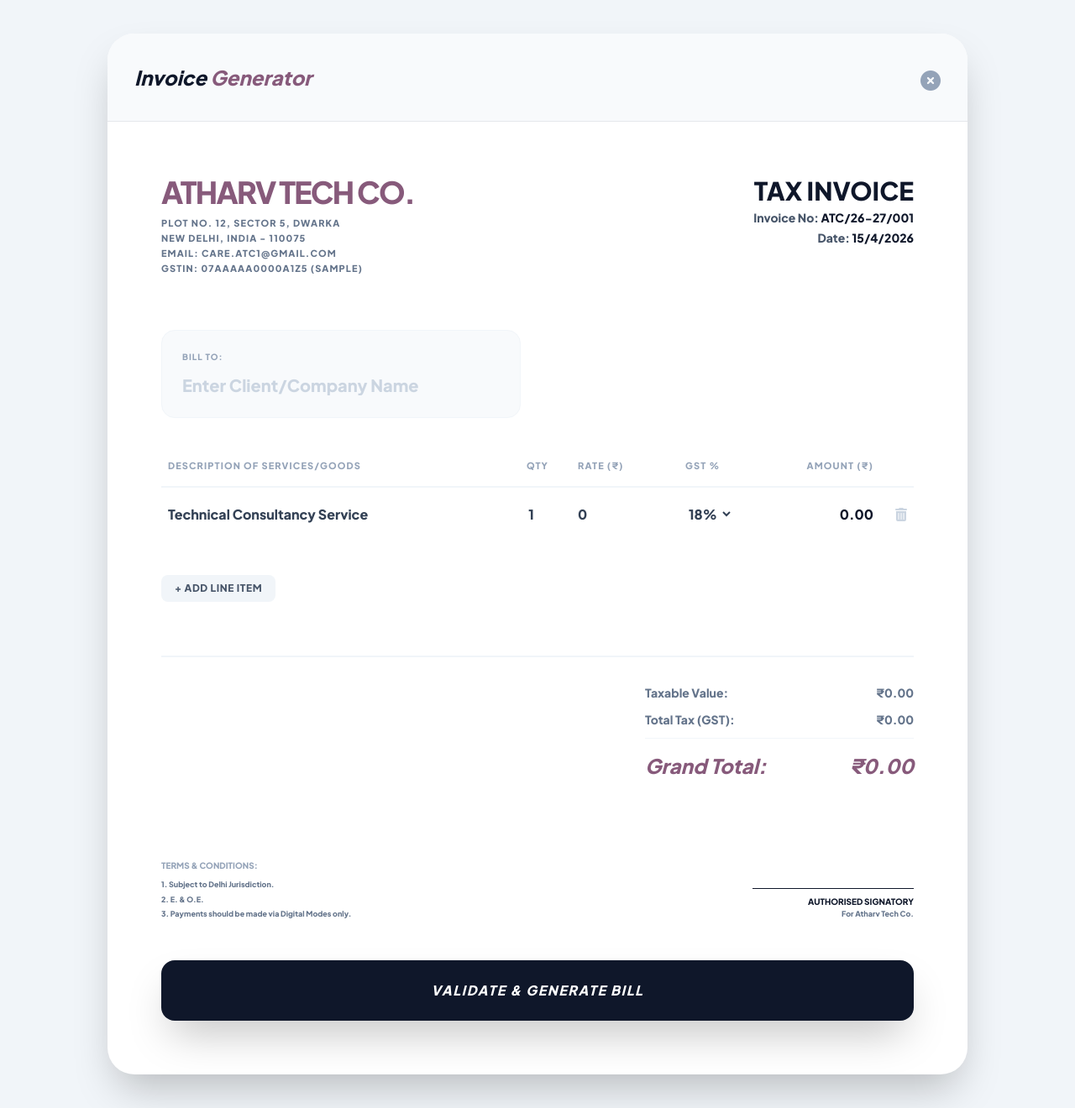
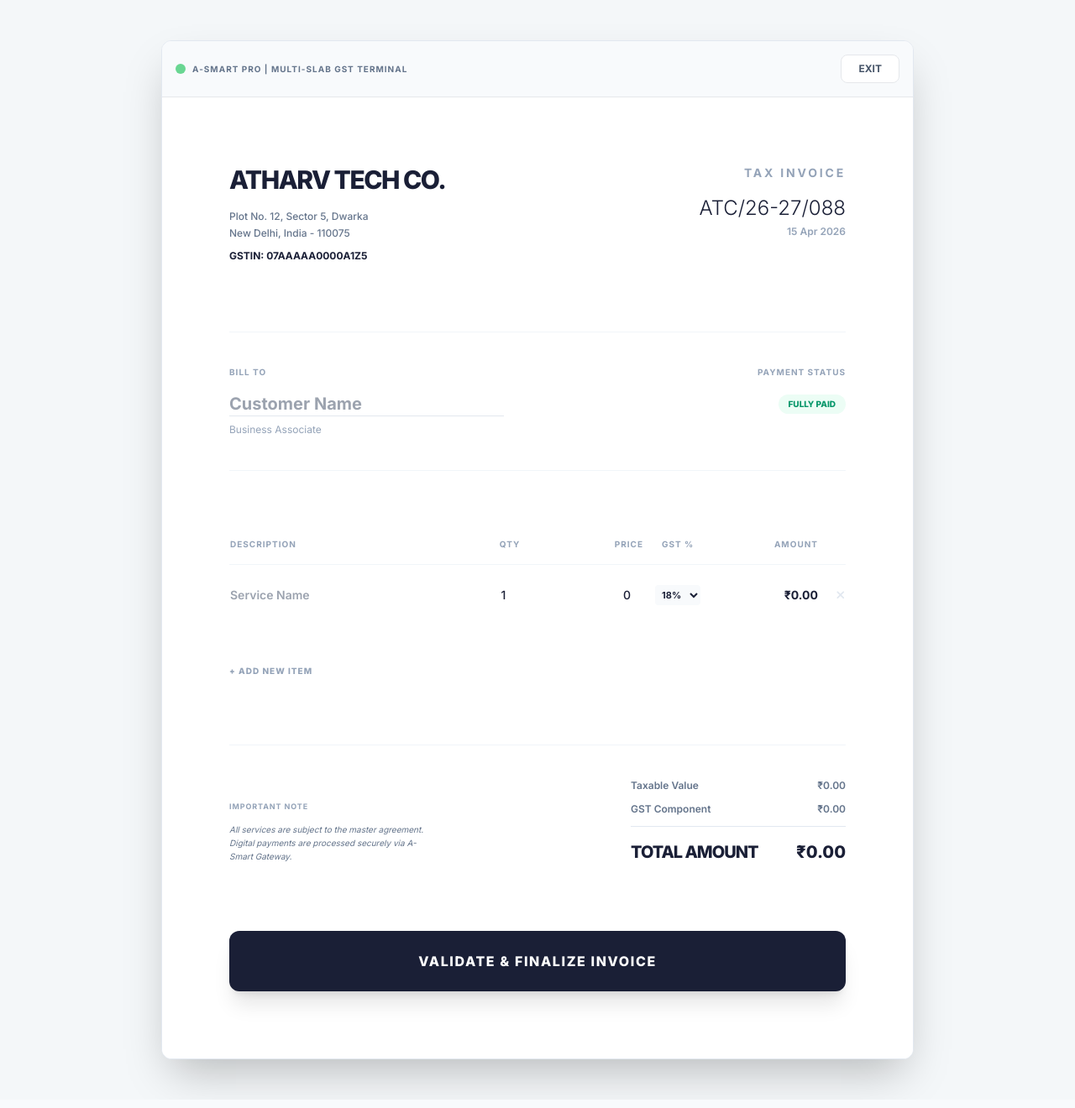
Before and after one commit to careatc1-pixel/A-SmartERP, a Flask app: page /sales/new in a window 1280 px wide. Shown: the whole page at 84% size. Run offline with Flask 3, Linux system fonts and the light colour scheme; the visitor is signed in with stand-in values (Sample User, id 1); data that the repository does not hold is empty; some libraries are stand-ins or nearby versions.

Commit message:
Invoicing-ERP-Reset-Wed 04/15/2026-22:11:13.37

```diff
--- a/templates/sales_form.html
+++ b/templates/sales_form.html
@@ -3,169 +3,151 @@
 <head>
     <meta charset="UTF-8">
     <meta name="viewport" content="width=device-width, initial-scale=1.0">
-    <title>Tax Invoice | Atharv Tech Co.</title>
+    <title>Tax Invoice | A-SmartERP Premium</title>
     <script src="https://cdn.tailwindcss.com"></script>
     <script defer src="https://unpkg.com/alpinejs@3.x.x/dist/cdn.min.js"></script>
     <link rel="stylesheet" href="https://cdnjs.cloudflare.com/ajax/libs/font-awesome/6.5.0/css/all.min.css">
     <style>
-        @import url('https://fonts.googleapis.com/css2?family=Plus+Jakarta+Sans:wght@400;600;800&display=swap');
-        body { font-family: 'Plus Jakarta Sans', sans-serif; background: #f1f5f9; }
+        @import url('https://fonts.googleapis.com/css2?family=Inter:wght@300;400;500;600;700;800&display=swap');
 
-        /* Corporate Printing Fixes */
-        .print-only { display: none; }
+        body { font-family: 'Inter', sans-serif; background: #f4f7f9; color: #1a1f36; }
+
+        /* Neutral Billionaire-Style Palette */
+        .text-premium { color: #1a1f36; }
+        .bg-premium { background-color: #1a1f36; }
 
         @media print {
-            .no-print, .no-print * {
-                display: none !important;
-                height: 0;
-                margin: 0;
-                padding: 0;
-            }
-            .print-only { display: block; }
-            body { background: white; padding: 0; margin: 0; }
-            .invoice-card {
-                box-shadow: none !important;
-                border: none !important;
-                width: 100% !important;
-                margin: 0 !important;
-                padding: 20px !important;
-            }
-            @page { margin: 1.5cm; }
+            .no-print { display: none !important; }
+            body { background: white !important; }
+            .invoice-shell { box-shadow: none !important; border: none !important; margin: 0 !important; width: 100% !important; max-width: 100% !important; }
+            @page { size: A4; margin: 0; }
+            .content-area { padding: 40px !important; }
         }
 
-        input, select { border: none; outline: none; background: transparent; }
+        .input-clean { border-bottom: 1px solid #e3e8ee; transition: all 0.2s; }
+        .input-clean:focus { border-bottom-color: #5469d4; }
     </style>
 </head>
-<body class="p-4 md:p-10">
+<body class="p-0 md:p-12">
 
-    <div class="max-w-5xl mx-auto bg-white rounded-[2rem] shadow-2xl overflow-hidden invoice-card"
-         x-data="invoiceSystem()">
+    <div class="max-w-4xl mx-auto bg-white shadow-2xl invoice-shell overflow-hidden rounded-xl border border-slate-200" x-data="invoiceSystem()">
 
-        <div class="p-8 border-b flex justify-between items-center bg-slate-50 no-print">
-            <div>
-                <h2 class="text-2xl font-black text-slate-900 italic">Invoice <span class="text-[#875A7B]">Generator</span></h2>
+        <div class="p-4 bg-slate-50 border-b flex justify-between items-center no-print">
+            <div class="flex items-center gap-2">
+                <span class="w-3 h-3 bg-green-500 rounded-full animate-pulse"></span>
+                <span class="text-[10px] font-bold text-slate-500 uppercase tracking-widest">A-Smart Pro | Multi-Slab GST Terminal</span>
             </div>
-            <div class="flex gap-4">
-                <button @click="generatePDF()" x-show="isSaved" class="bg-emerald-600 text-white px-6 py-2 rounded-xl font-bold text-sm shadow-lg hover:bg-emerald-700 transition-all">
-                    <i class="fa-solid fa-file-pdf mr-2"></i> Print / Download PDF
+            <div class="flex gap-3">
+                <button @click="window.print()" x-show="isSaved" class="bg-premium text-white px-5 py-2 rounded-lg font-bold text-xs transition-transform active:scale-95 shadow-lg">
+                    <i class="fa-solid fa-download mr-2"></i> DOWNLOAD INVOICE
                 </button>
-                <a href="/accounting" class="text-slate-400 hover:text-red-500 mt-2"><i class="fa-solid fa-circle-xmark text-2xl"></i></a>
+                <a href="/accounting" class="bg-white border px-5 py-2 rounded-lg font-bold text-xs text-slate-600 hover:bg-slate-50">EXIT</a>
             </div>
         </div>
 
-        <div class="p-8 md:p-16">
-            <div class="flex justify-between items-start mb-16">
-                <div>
-                    <h1 class="text-4xl font-extrabold text-[#875A7B] tracking-tighter mb-2">ATHARV TECH CO.</h1>
-                    <div class="text-[11px] font-bold text-slate-500 leading-relaxed uppercase tracking-widest">
+        <div class="content-area p-12 md:p-20 bg-white">
+            <div class="flex justify-between items-start mb-20">
+                <div class="space-y-4">
+                    <h1 class="text-3xl font-extrabold tracking-tighter text-premium">ATHARV TECH CO.</h1>
+                    <div class="text-[12px] text-slate-500 font-medium leading-relaxed">
                         <p>Plot No. 12, Sector 5, Dwarka</p>
                         <p>New Delhi, India - 110075</p>
-                        <p>Email: care.atc1@gmail.com</p>
-                        <p>GSTIN: 07AAAAA0000A1Z5 (Sample)</p>
+                        <p class="mt-2 text-premium font-bold">GSTIN: 07AAAAA0000A1Z5</p>
                     </div>
                 </div>
                 <div class="text-right">
-                    <h2 class="text-3xl font-black text-slate-900 mb-1">TAX INVOICE</h2>
+                    <h2 class="text-sm font-bold text-slate-400 uppercase tracking-[0.2em] mb-4">Tax Invoice</h2>
                     <div class="space-y-1">
-                        <p class="text-sm font-bold text-slate-600">Invoice No: <span class="text-slate-900" x-text="invNo"></span></p>
-                        <p class="text-sm font-bold text-slate-600">Date: <span class="text-slate-900" x-text="new Date().toLocaleDateString('en-IN')"></span></p>
+                        <p class="text-2xl font-light text-premium" x-text="invNo"></p>
+                        <p class="text-xs font-semibold text-slate-400" x-text="new Date().toLocaleDateString('en-GB', {day:'2-digit', month:'short', year:'numeric'})"></p>
                     </div>
                 </div>
             </div>
 
-            <div class="grid grid-cols-2 gap-10 mb-12">
-                <div class="p-6 bg-slate-50 rounded-2xl border border-slate-100">
-                    <p class="text-[10px] font-black text-slate-400 uppercase tracking-widest mb-3">Bill To:</p>
-                    <input type="text" x-model="clientName" placeholder="Enter Client/Company Name"
-                           class="w-full text-xl font-bold text-slate-800 placeholder:text-slate-300 no-print">
-                    <p class="print-only text-xl font-bold text-slate-800" x-text="clientName"></p>
+            <div class="grid grid-cols-2 gap-20 mb-16 border-t border-b py-10 border-slate-100">
+                <div>
+                    <h4 class="text-[10px] font-bold text-slate-400 uppercase mb-4 tracking-widest">Bill To</h4>
+                    <input type="text" x-model="clientName" placeholder="Customer Name" class="no-print text-xl font-bold text-premium w-full focus:outline-none input-clean">
+                    <p class="hidden print:block text-xl font-bold text-premium" x-text="clientName || 'Valued Client'"></p>
+                    <p class="text-xs text-slate-400 mt-2">Business Associate</p>
+                </div>
+                <div class="text-right">
+                    <h4 class="text-[10px] font-bold text-slate-400 uppercase mb-4 tracking-widest">Payment Status</h4>
+                    <span class="inline-block px-3 py-1 bg-emerald-50 text-emerald-600 text-[10px] font-black uppercase rounded-full">Fully Paid</span>
                 </div>
             </div>
 
-            <table class="w-full mb-10">
+            <table class="w-full mb-10 text-left">
                 <thead>
-                    <tr class="text-left text-[11px] font-black text-slate-400 uppercase tracking-widest border-b-2 border-slate-100">
-                        <th class="pb-4 px-2">Description of Services/Goods</th>
-                        <th class="pb-4 px-2 w-20 text-center">Qty</th>
-                        <th class="pb-4 px-2 w-32">Rate (₹)</th>
-                        <th class="pb-4 px-2 w-24">GST %</th>
-                        <th class="pb-4 px-2 w-36 text-right">Amount (₹)</th>
-                        <th class="pb-4 px-2 w-10 no-print"></th>
+                    <tr class="text-[10px] font-bold text-slate-400 uppercase tracking-widest border-b border-slate-100">
+                        <th class="py-4 font-bold">Description</th>
+                        <th class="py-4 w-16 text-center">Qty</th>
+                        <th class="py-4 w-32 text-right">Price</th>
+                        <th class="py-4 w-20 text-center">GST %</th>
+                        <th class="py-4 w-32 text-right">Amount</th>
+                        <th class="py-4 w-8 no-print"></th>
                     </tr>
                 </thead>
-                <tbody class="divide-y divide-slate-50">
+                <tbody class="text-sm divide-y divide-slate-50">
                     <template x-for="(item, index) in items" :key="index">
                         <tr class="group">
-                            <td class="py-5 px-2">
-                                <input type="text" x-model="item.name" class="w-full font-bold text-slate-700">
+                            <td class="py-6">
+                                <input type="text" x-model="item.name" placeholder="Service Name" class="w-full font-semibold text-premium focus:outline-none">
                             </td>
-                            <td class="py-5 px-2 text-center font-bold text-slate-700">
-                                <input type="number" x-model.number="item.qty" @input="calculate()" class="w-full text-center">
+                            <td class="py-6 text-center">
+                                <input type="number" x-model.number="item.qty" @input="calculate()" class="w-full text-center font-medium">
                             </td>
-                            <td class="py-5 px-2 font-bold text-slate-700">
-                                <input type="number" x-model.number="item.price" @input="calculate()" class="w-full">
+                            <td class="py-6 text-right font-medium">
+                                <input type="number" x-model.number="item.price" @input="calculate()" class="w-full text-right">
                             </td>
-                            <td class="py-5 px-2 font-bold text-slate-700">
-                                <select x-model.number="item.gstSlab" @change="calculate()" class="bg-transparent no-print cursor-pointer">
-                                    <option value="0">0%</option>
-                                    <option value="5">5%</option>
-                                    <option value="12">12%</option>
-                                    <option value="18">18%</option>
-                                    <option value="28">28%</option>
+                            <td class="py-6 text-center">
+                                <select x-model.number="item.gstSlab" @change="calculate()" class="no-print font-bold text-[11px] bg-slate-50 p-1 rounded cursor-pointer">
+                                    <option value="0">0%</option><option value="5">5%</option><option value="12">12%</option><option value="18">18%</option><option value="28">28%</option>
                                 </select>
-                                <span class="print-only" x-text="item.gstSlab + '%'"></span>
+                                <span class="hidden print:block text-[11px] font-bold" x-text="item.gstSlab + '%'"></span>
                             </td>
-                            <td class="py-5 px-2 text-right font-black text-slate-900"
-                                x-text="(item.qty * item.price * (1 + item.gstSlab/100)).toLocaleString('en-IN', {minimumFractionDigits: 2})"></td>
-                            <td class="py-5 px-2 text-right no-print">
-                                <button @click="removeItem(index)" class="text-slate-300 hover:text-red-500 transition-colors"><i class="fa-solid fa-trash-can"></i></button>
+                            <td class="py-6 text-right font-bold text-premium" x-text="'₹' + (item.qty * item.price * (1 + item.gstSlab/100)).toLocaleString('en-IN', {minimumFractionDigits: 2})"></td>
+                            <td class="py-6 text-right no-print">
+                                <button @click="removeItem(index)" class="text-slate-200 hover:text-red-500 transition-colors"><i class="fa-solid fa-xmark"></i></button>
                             </td>
                         </tr>
                     </template>
                 </tbody>
             </table>
 
-            <button @click="addItem()" class="no-print bg-slate-100 text-slate-600 px-4 py-2 rounded-lg font-bold text-xs uppercase tracking-wider hover:bg-slate-200 transition-all">
-                + Add Line Item
-            </button>
+            <button @click="addItem()" class="no-print text-[10px] font-black uppercase text-slate-400 hover:text-premium tracking-widest transition-colors mb-20">+ Add New Item</button>
 
-            <div class="mt-16 border-t-2 border-slate-100 pt-8 flex justify-end">
-                <div class="w-full md:w-80 space-y-3">
-                    <div class="flex justify-between text-sm font-bold text-slate-500">
-                        <span>Taxable Value:</span>
+            <div class="flex justify-between items-end border-t pt-10 border-slate-100">
+                <div class="max-w-[240px]">
+                    <p class="text-[9px] font-bold text-slate-400 uppercase mb-3 tracking-widest">Important Note</p>
+                    <p class="text-[10px] text-slate-500 leading-relaxed italic">All services are subject to the master agreement. Digital payments are processed securely via A-Smart Gateway.</p>
+                </div>
+                <div class="w-64 space-y-3">
+                    <div class="flex justify-between text-xs font-semibold text-slate-500">
+                        <span>Taxable Value</span>
                         <span x-text="'₹' + subtotal.toLocaleString('en-IN', {minimumFractionDigits: 2})"></span>
                     </div>
-                    <div class="flex justify-between text-sm font-bold text-slate-500">
-                        <span>Total Tax (GST):</span>
+                    <div class="flex justify-between text-xs font-semibold text-slate-500">
+                        <span>GST Component</span>
                         <span x-text="'₹' + totalGst.toLocaleString('en-IN', {minimumFractionDigits: 2})"></span>
                     </div>
-                    <div class="flex justify-between text-2xl font-black text-[#875A7B] pt-4 border-t border-slate-100 italic">
-                        <span>Grand Total:</span>
+                    <div class="flex justify-between text-xl font-extrabold text-premium pt-4 border-t border-slate-200">
+                        <span class="tracking-tighter">TOTAL AMOUNT</span>
                         <span x-text="'₹' + total.toLocaleString('en-IN', {minimumFractionDigits: 2})"></span>
                     </div>
                 </div>
             </div>
 
-            <div class="mt-24 grid grid-cols-2 gap-10 print-only">
-                <div>
-                    <p class="text-[10px] font-black text-slate-400 uppercase mb-2">Terms & Conditions:</p>
-                    <ul class="text-[9px] text-slate-500 font-bold space-y-1">
-                        <li>1. Subject to Delhi Jurisdiction.</li>
-                        <li>2. E. & O.E.</li>
-                        <li>3. Payments should be made via Digital Modes only.</li>
-                    </ul>
-                </div>
-                <div class="text-right flex flex-col items-end justify-end">
-                    <div class="border-t border-slate-900 w-48 pt-2">
-                        <p class="text-[10px] font-black text-slate-900 uppercase">Authorised Signatory</p>
-                        <p class="text-[9px] font-bold text-slate-500">For Atharv Tech Co.</p>
-                    </div>
+            <div class="mt-24 hidden print:flex justify-end">
+                <div class="text-right border-t border-premium w-48 pt-3">
+                    <p class="text-[10px] font-black uppercase tracking-widest text-premium">Authorized Seal</p>
+                    <p class="text-[9px] font-medium text-slate-400 mt-1">FOR ATHARV TECH CO.</p>
                 </div>
             </div>
 
-            <button @click="saveInvoice()" x-show="!isSaved"
-                    class="w-full bg-slate-900 text-white p-6 rounded-2xl font-black italic uppercase tracking-widest mt-12 no-print shadow-2xl hover:bg-black active:scale-[0.99] transition-all">
-                Validate & Generate Bill
+            <button @click="saveAndLock()" x-show="!isSaved"
+                    class="no-print w-full bg-premium text-white p-6 rounded-xl font-black uppercase tracking-widest mt-20 shadow-xl hover:shadow-2xl transition-all active:scale-[0.98]">
+                Validate & Finalize Invoice
             </button>
         </div>
     </div>
@@ -174,9 +156,8 @@
         function invoiceSystem() {
             return {
                 clientName: '',
-                // Series starts from 001
-                invNo: 'ATC/26-27/001',
-                items: [{ name: 'Technical Consultancy Service', qty: 1, price: 0, gstSlab: 18 }],
+                invNo: 'ATC/26-27/' + String(Math.floor(Math.random()*99) + 1).padStart(3, '0'),
+                items: [{ name: '', qty: 1, price: 0, gstSlab: 18 }],
                 subtotal: 0,
                 totalGst: 0,
                 total: 0,
@@ -191,8 +172,8 @@
                     this.total = this.subtotal + this.totalGst;
                 },
 
-                async saveInvoice() {
-                    if(!this.clientName) return alert('Please enter Client Name');
+                async saveAndLock() {
+                    if(!this.clientName) return alert('Enter Client Details');
 
                     const response = await fetch('/api/save-sale', {
                         method: 'POST',
@@ -207,12 +188,10 @@
 
                     if(response.ok) {
                         this.isSaved = true;
-                        alert('Invoice Validated! You can now download the PDF.');
+                        alert('Invoice Registered in Core Database.');
+                        // Final Print Trigger
+                        setTimeout(() => { window.print(); }, 800);
                     }
-                },
-
-                generatePDF() {
-                    window.print();
                 }
             }
         }
```
